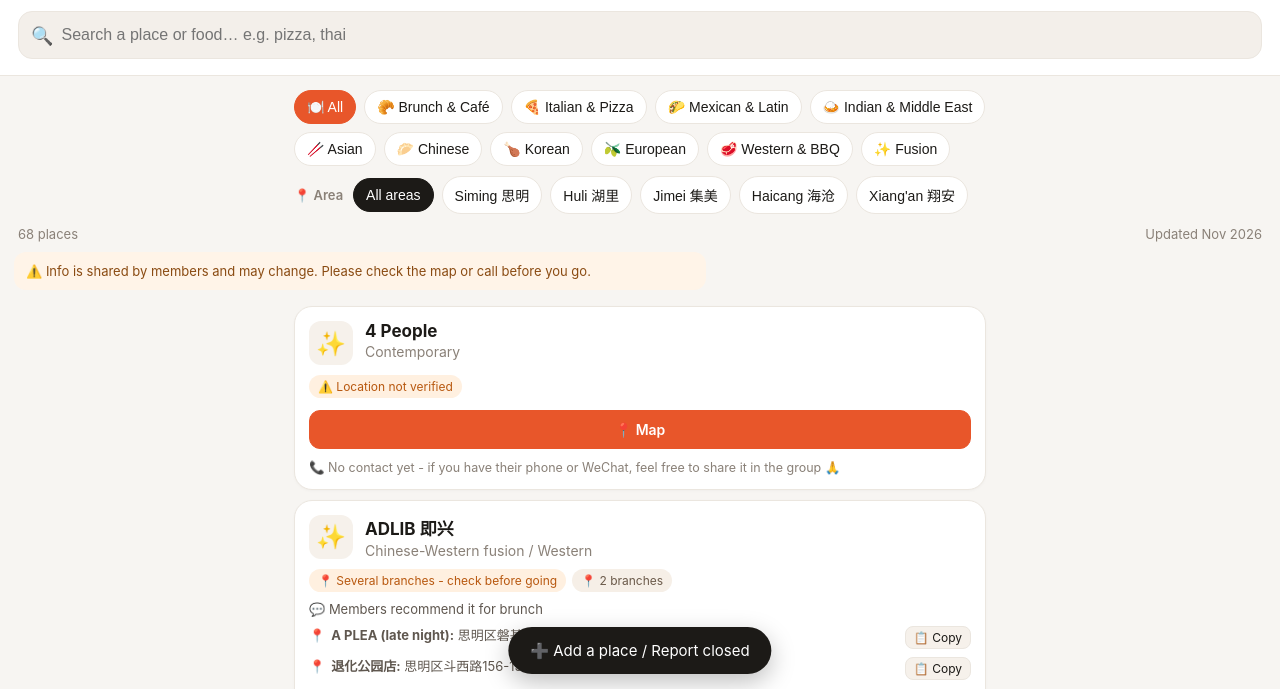
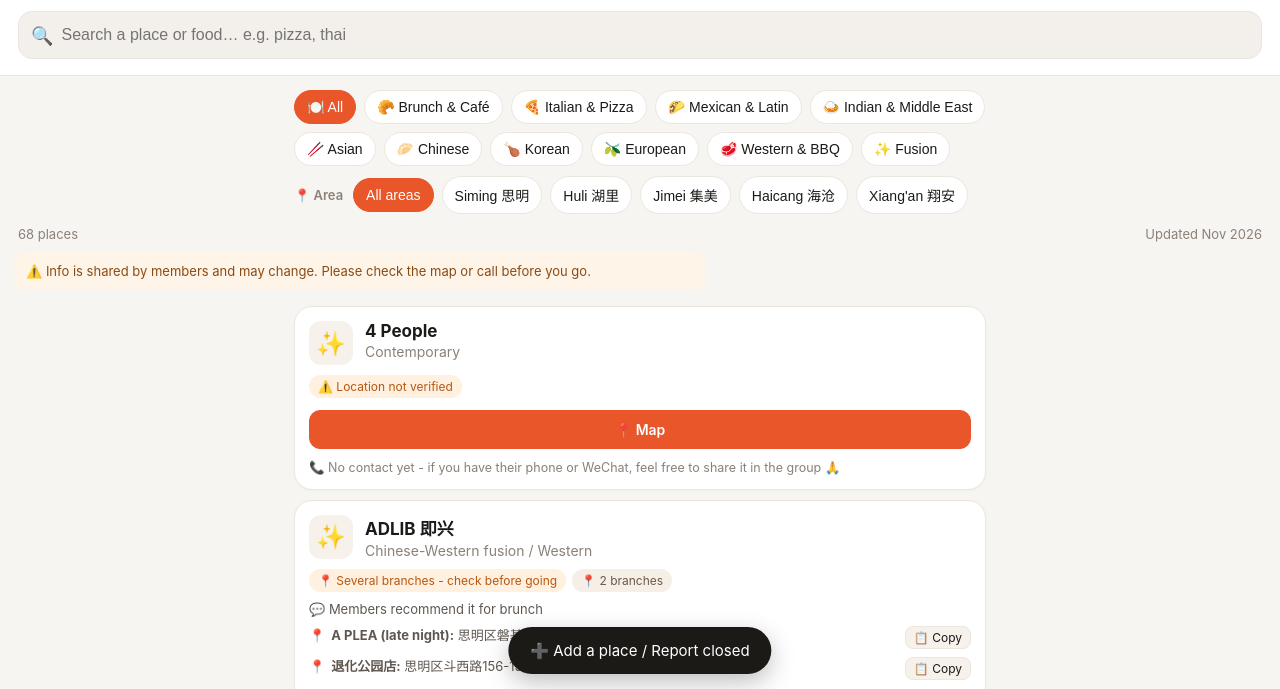
Before and after one commit to xiamen-foodies/Xiamen-Foodies, a plain HTML site: page index.html in a window 1280 px wide. Shown: the part 108-797 px from the top of the page. Drawn offline with Linux system fonts and the light colour scheme.

Commit message:
Add files via upload

```diff
--- a/index.html
+++ b/index.html
@@ -33,7 +33,6 @@
     padding:8px 12px;border-radius:999px;font-size:14px;cursor:pointer;white-space:nowrap}
   .areas{padding-top:4px;align-items:center}
   .alab{font-size:13px;color:var(--muted);font-weight:600;margin-right:2px}
-  .areas .chip.on{background:var(--ink);border-color:var(--ink);color:#fff}
   .chip.on{background:var(--brand);border-color:var(--brand);color:#fff}
   .meta{display:flex;justify-content:space-between;align-items:center;padding:6px 18px;
     color:var(--muted);font-size:13px}
```
